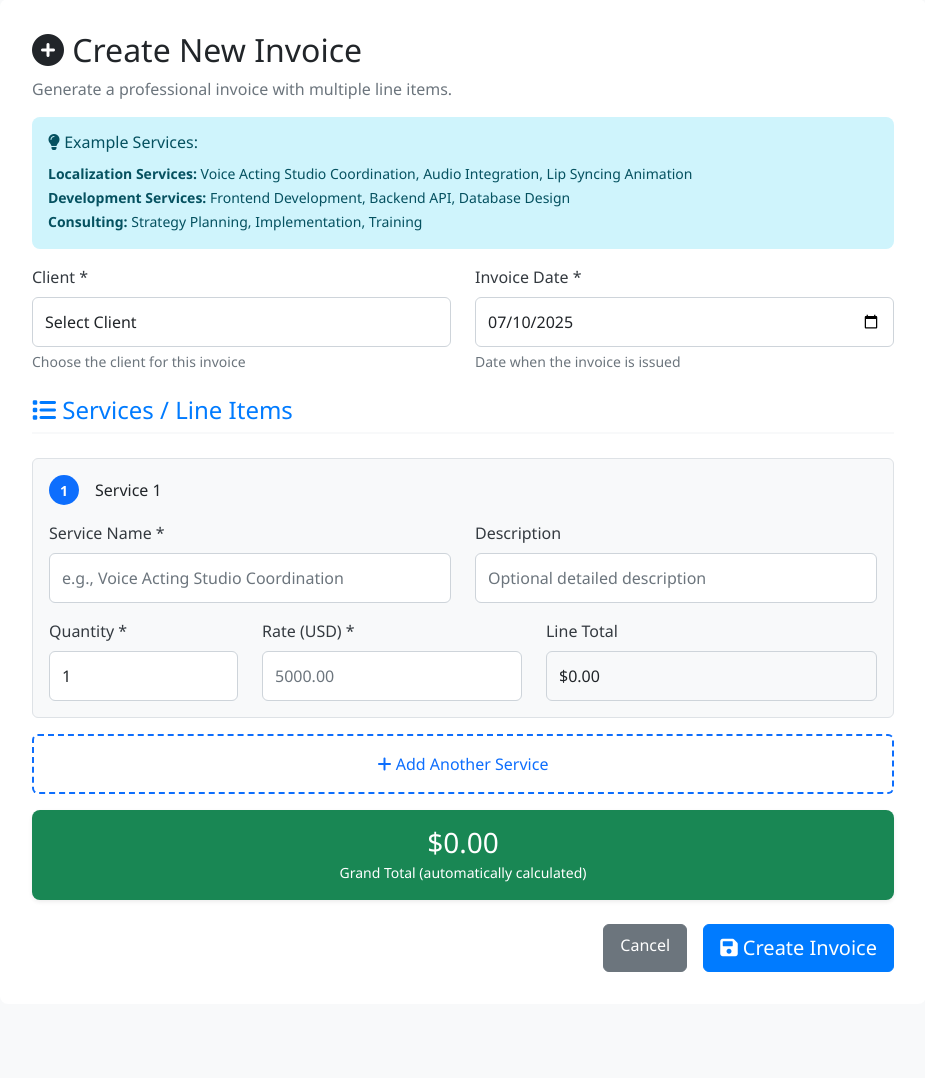
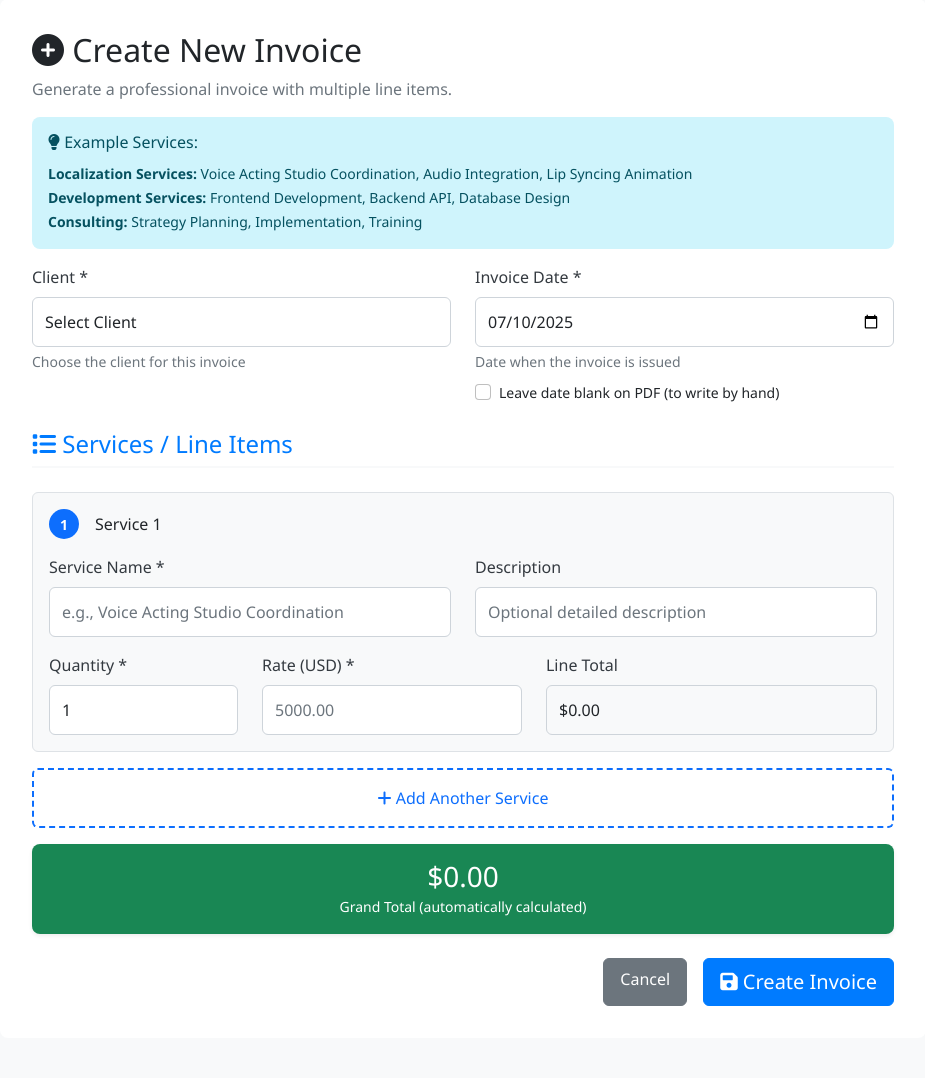
Before and after one commit to yyyup/invoice_system, a Flask app: page /invoice/create in a window 1280 px wide. Shown: the part 87-1165 px from the top of the page, without its empty margins (177-1102 px from the left). Run offline with Flask 3, Linux system fonts and the light colour scheme; tables that the repository leaves empty hold one stand-in row (values such as "Sample post").

Commit message:
added blank dates function

```diff
--- a/models/database.py
+++ b/models/database.py
@@ -53,6 +53,7 @@ def init_db():
             client_id INTEGER,
             contractor_id INTEGER,
             invoice_date DATE,
+            leave_date_blank INTEGER DEFAULT 0,
             total REAL NOT NULL,
             date_created TIMESTAMP DEFAULT CURRENT_TIMESTAMP,
             status TEXT DEFAULT 'pending',
@@ -83,6 +84,7 @@ def init_db():
             invoice_id INTEGER,
             receipt_number TEXT UNIQUE NOT NULL,
             paid_amount REAL NOT NULL,
+            leave_date_blank INTEGER DEFAULT 0,
             payment_date TIMESTAMP DEFAULT CURRENT_TIMESTAMP,
             FOREIGN KEY (invoice_id) REFERENCES invoices (id)
         )
--- a/routes/invoice.py
+++ b/routes/invoice.py
@@ -58,10 +58,17 @@ def create_invoice():
             flash('Please add at least one line item!', 'error')
             return redirect(url_for('invoice.create_invoice'))
 
+        # Get invoice date from form
+        invoice_date = request.form.get('invoice_date')
+        if not invoice_date:
+            flash('Please select an invoice date!', 'error')
+            return redirect(url_for('invoice.create_invoice'))
+
         data = {
             'client_id': request.form['client_id'],
             'contractor_id': contractor['id'],
-            'invoice_date': request.form['invoice_date'],
+            'invoice_date': invoice_date,
+            'leave_date_blank': 1 if 'leave_date_blank' in request.form else 0,
             'line_items': line_items
         }
 
@@ -136,9 +143,16 @@ def edit_invoice(invoice_number):
             flash('Please add at least one line item!', 'error')
             return redirect(url_for('invoice.edit_invoice', invoice_number=invoice_number))
 
+        # Get invoice date from form
+        invoice_date = request.form.get('invoice_date')
+        if not invoice_date:
+            flash('Please select an invoice date!', 'error')
+            return redirect(url_for('invoice.edit_invoice', invoice_number=invoice_number))
+
         data = {
             'client_id': request.form['client_id'],
-            'invoice_date': request.form['invoice_date'],
+            'invoice_date': invoice_date,
+            'leave_date_blank': 1 if 'leave_date_blank' in request.form else 0,
             'line_items': line_items
         }
 
--- a/templates/invoices/create.html
+++ b/templates/invoices/create.html
@@ -36,6 +36,13 @@
                         <label for="invoice_date" class="form-label">Invoice Date *</label>
                         <input type="date" class="form-control" id="invoice_date" name="invoice_date" required>
                         <div class="form-text">Date when the invoice is issued</div>
+
+                        <div class="form-check mt-2">
+                            <input class="form-check-input" type="checkbox" id="leave_date_blank" name="leave_date_blank" value="1">
+                            <label class="form-check-label" for="leave_date_blank">
+                                <small>Leave date blank on PDF (to write by hand)</small>
+                            </label>
+                        </div>
                     </div>
                 </div>
 
```
Also changed, not shown: models/invoice.py (+6 -6 lines), models/receipt.py (+9 -4 lines), services/pdf_generator.py (+8 -4 lines), templates/invoices/edit.html (+8 -0 lines).
